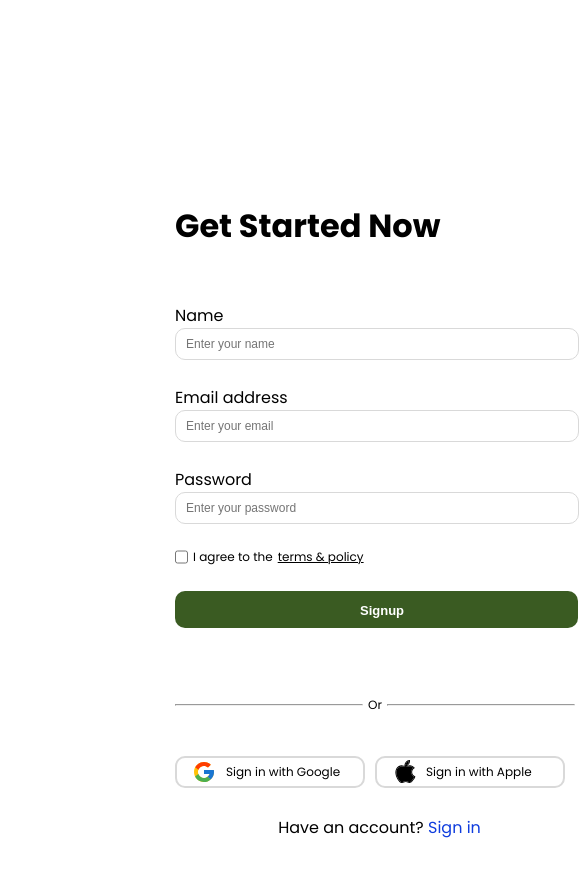
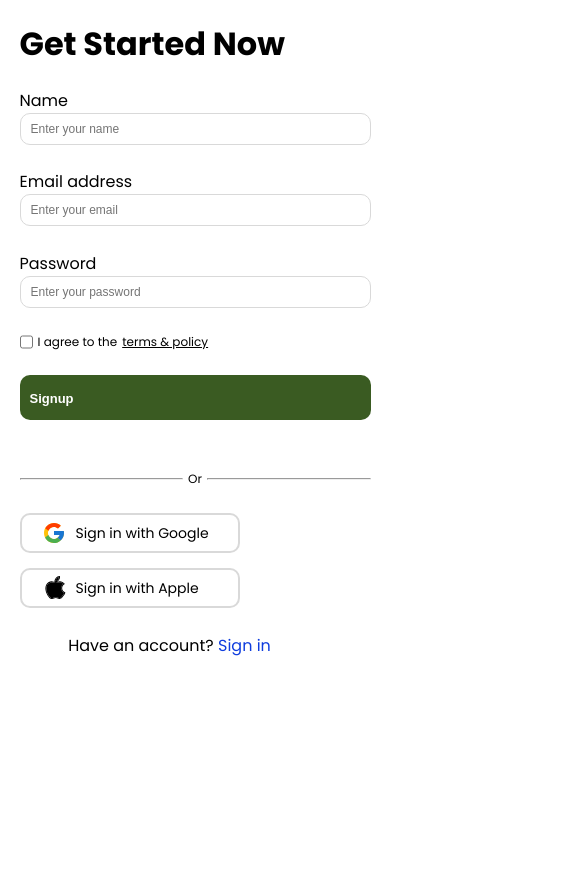
Before and after one commit to Bytehax21/Smit-Test, a plain HTML site: page index.html in a window 390 px wide. Shown: the top 876 px of the page, 585 px wide, since content can reach past the window. After the commit the page ends 844 px from the top, so only its background shows below. Drawn offline with Linux system fonts and the light colour scheme.

Commit message:
file missing

```diff
--- a/style.css
+++ b/style.css
@@ -273,3 +273,58 @@ form {
     }
 
 }
+@media only screen and (max-width: 768px) {
+
+    .Tree-cont {
+        display: none;
+    }
+
+    .main-container {
+        width: 90%;
+        margin: 20px auto;
+
+    }
+    .Name input,
+    .Email-address input,
+    .Password input {
+        width: 100%;
+    }
+
+
+    .Sign-button {
+        padding: 10px;
+        width: 100%;
+    }
+
+
+    .line-quote,
+    .para {
+        width: 100%;
+        text-align: center;
+    }
+
+    .main-logo {
+        flex-direction: column;
+        gap: 15px;
+    }
+
+
+    .logo1, .logo2 {
+    display: flex;
+    border: #D9D9D9 2px solid;
+    border-radius: 10px;
+    align-items: center;
+    padding: 4px 20px 4px 20px;
+    cursor: pointer;
+    width: 220px;
+    height: 40px;
+    }
+
+    .logo1 p, .logo2 p {
+    font-size: 14px;
+    white-space: nowrap;
+    }
+
+
+
+}
```
